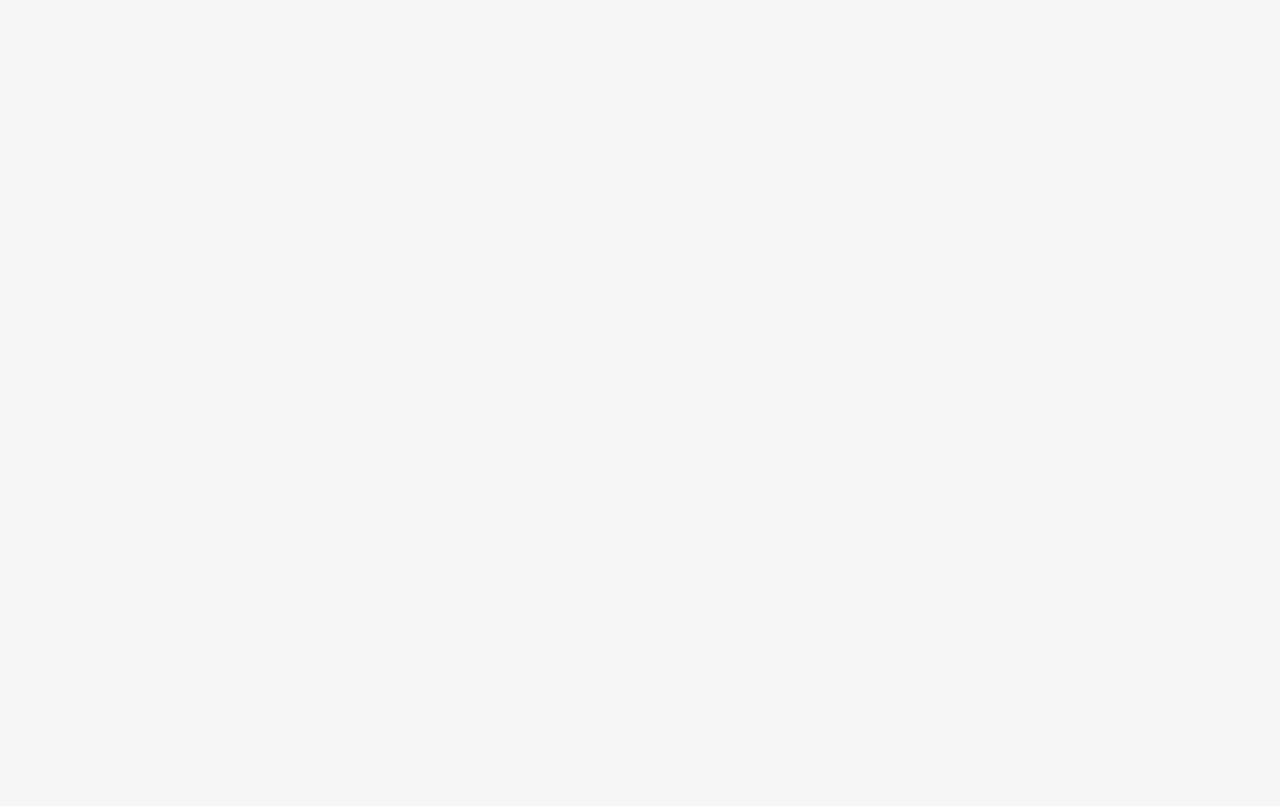
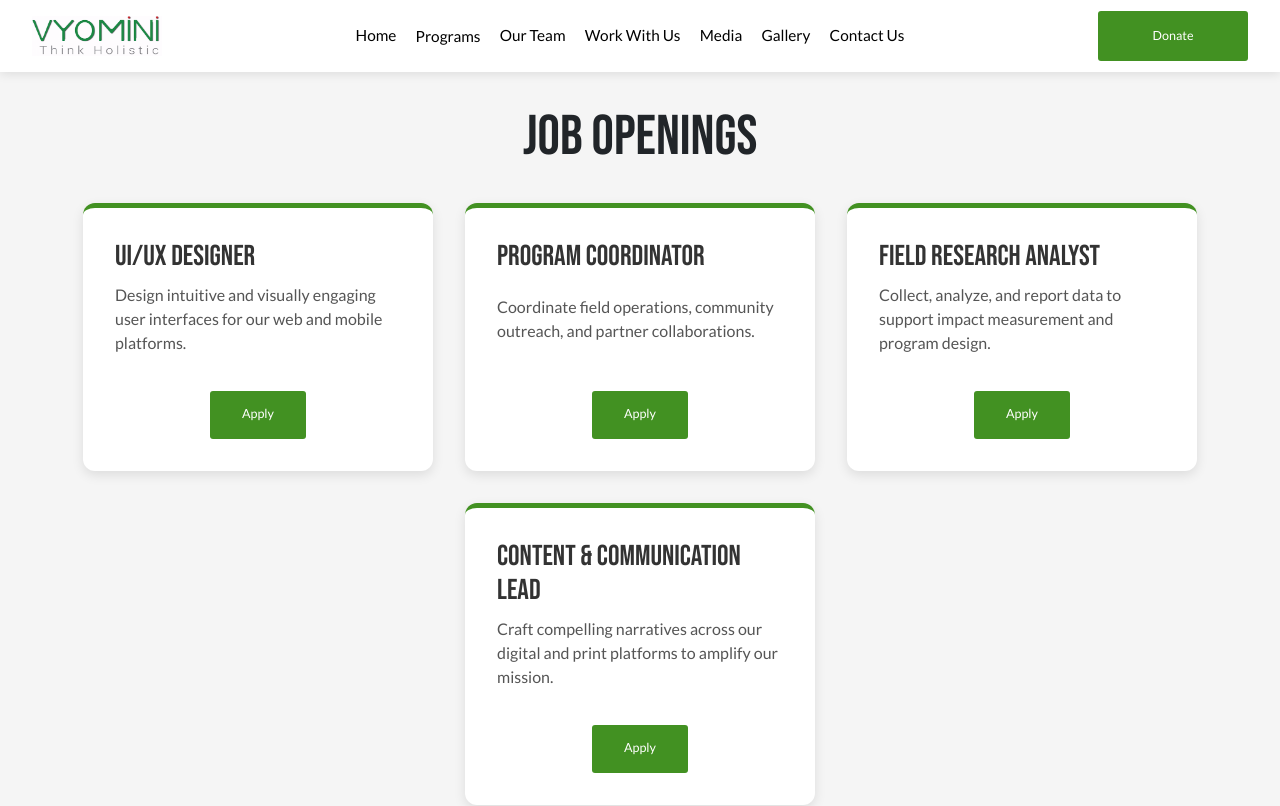
Before and after one commit to DivyaDeeptPandey/Vyomini, a React (Vite) app: page /jobs in a window 1280 px wide. Before the commit this address had no page. Shown: the top 806 px of the page. Built offline with nearby package versions, Linux system fonts and the light colour scheme.

Commit message:
added job application page

```diff
--- a/src/App.jsx
+++ b/src/App.jsx
@@ -17,6 +17,7 @@ const CampusConnectPage = lazy(() => import('./pages/CampusConnectPage/CampusCon
 const VyominiUdhyamiPage = lazy(() => import('./pages/VyominiUdhyamiPage/VyominiUdhyamiPage'));
 const PhotoGalleryPage = lazy(() => import('./pages/PhotoGalleryPage/PhotoGallery'));
 const DonatePage = lazy(() => import('./pages/DonationPage/DonationPage'));
+const JobOpenings = lazy(() => import('./pages/JobOpenings/JobOpenings'));
 
 function App() {
   return (
@@ -40,6 +41,7 @@ function App() {
           <Route path="/contact-us" element={<ContactUs />} />
           <Route path="/media" element={<PhotoGalleryPage />} />
           <Route path="/donate" element={<DonatePage />} />
+          <Route path="/jobs" element={<JobOpenings />} />
         </Routes>
       </Suspense>
     </Router>
--- a/src/components/Button/Button.jsx
+++ b/src/components/Button/Button.jsx
@@ -13,7 +13,7 @@ import { useNavigate } from 'react-router-dom';
  * - link (string): Internal route or external URL
  * - onClick (function): Optional click handler
  */
-const Button = ({ text, color, style: inlineStyles = {}, link, onClick }) => {
+const Button = ({ text, color, styles: inlineStyles = {}, link, onClick }) => {
   const navigate = useNavigate();
 
   // Dynamically calculate hover color using CSS color-mix
--- /dev/null
+++ b/src/pages/JobOpenings/JobOpenings.jsx
@@ -0,0 +1,87 @@
+// src/pages/JobOpenings.jsx
+import { motion } from 'framer-motion';
+import styles from './JobOpenings.module.css';
+import NavBar from '../../components/NavBar/NavBar';
+import Footer from '../../components/Footer/Footer';
+import Button from '../../components/Button/Button';
+import { mark } from 'framer-motion/client';
+
+const jobOpenings = [
+  {
+    title: 'UI/UX Designer',
+    description: 'Design intuitive and visually engaging user interfaces for our web and mobile platforms.',
+    link: 'https://example.com/apply/ui-ux',
+  },
+  {
+    title: 'Program Coordinator',
+    description: 'Coordinate field operations, community outreach, and partner collaborations.',
+    link: 'https://example.com/apply/program-coordinator',
+  },
+  {
+    title: 'Field Research Analyst',
+    description: 'Collect, analyze, and report data to support impact measurement and program design.',
+    link: 'https://example.com/apply/research-analyst',
+  },
+  {
+    title: 'Content & Communication Lead',
+    description: 'Craft compelling narratives across our digital and print platforms to amplify our mission.',
+    link: 'https://example.com/apply/content-lead',
+  },
+];
+
+const cardVariants = {
+  hidden: { opacity: 0, y: 30 },
+  visible: { opacity: 1, y: 0 },
+};
+
+const JobOpenings = () => {
+  return (
+    <>
+      <NavBar />
+      <div className={styles.container}>
+        <motion.h1
+          className={styles.title}
+          initial={{ y: -40, opacity: 0 }}
+          animate={{ y: 0, opacity: 1 }}
+          transition={{ duration: 0.5 }}
+        >
+          Job Openings
+        </motion.h1>
+
+        <motion.div
+          className={styles.cardsContainer}
+          initial="hidden"
+          animate="visible"
+          variants={{
+            visible: {
+              transition: {
+                staggerChildren: 0.2,
+              },
+            },
+          }}
+        >
+          {jobOpenings.map((job, index) => (
+            <motion.div key={index} className={styles.card} variants={cardVariants}>
+              <h2 className={styles.jobTitle}>{job.title}</h2>
+              <p className={styles.description}>{job.description}</p>
+              <Button
+                text="Apply"
+                link={job.link}
+                color="var(--primary-color)"
+                styles={{
+                  height: '25px',
+                  width: '50px',
+                  alignSelf: 'center',
+                  marginTop: '20px',
+                }}
+              />
+            </motion.div>
+          ))}
+        </motion.div>
+      </div>
+      <Footer />
+    </>
+  );
+};
+
+export default JobOpenings;
--- /dev/null
+++ b/src/pages/JobOpenings/JobOpenings.module.css
@@ -0,0 +1,58 @@
+.container {
+  max-width: 1200px;
+  margin: 0 auto;
+  padding: 2rem 1rem;
+  text-align: center;
+}
+
+.title {
+  font-family: 'Bebas Neue', sans-serif;
+  font-size: 3.5rem;
+  margin-bottom: 2rem;
+}
+
+.cardsContainer {
+  display: flex;
+  flex-wrap: wrap;
+  gap: 2rem;
+  justify-content: center;
+}
+
+.card {
+  background: white;
+  border-radius: 12px;
+  padding: 2rem;
+  max-width: 350px;
+  width: 100%;
+  box-shadow: 0 4px 12px rgba(0, 0, 0, 0.1);
+  text-align: left;
+  border-top: 5px solid var(--primary-color, #429122);
+  display: flex;
+  flex-direction: column;
+  justify-content: space-between;
+}
+
+.jobTitle {
+  font-family: 'Bebas Neue', sans-serif;
+  font-size: 1.8rem;
+  color: #333;
+  margin-bottom: 0.5rem;
+}
+
+.description {
+  font-family: 'Lato', sans-serif;
+  font-size: 1rem;
+  color: #555;
+  line-height: 1.5;
+}
+
+@media (max-width: 768px) {
+  .cardsContainer {
+    flex-direction: column;
+    align-items: center;
+  }
+
+  .title {
+    font-size: 2.5rem;
+  }
+}
--- a/src/pages/WorkWithUs/JobApply.jsx
+++ b/src/pages/WorkWithUs/JobApply.jsx
@@ -56,7 +56,7 @@ const JobApply = () => {
             <Button
                 text="Apply Now"
                 color={colors.primary}
-                link="https://docs.google.com/forms/d/e/1FAIpQLSfAq7NLBC_XogH533Ha1yKQt_cood7N9W4pQyFkRUKUaAzK9Q/viewform"
+                link="/jobs"
                 styles={{
                     height: "50px",
                     width: "100%",
```
